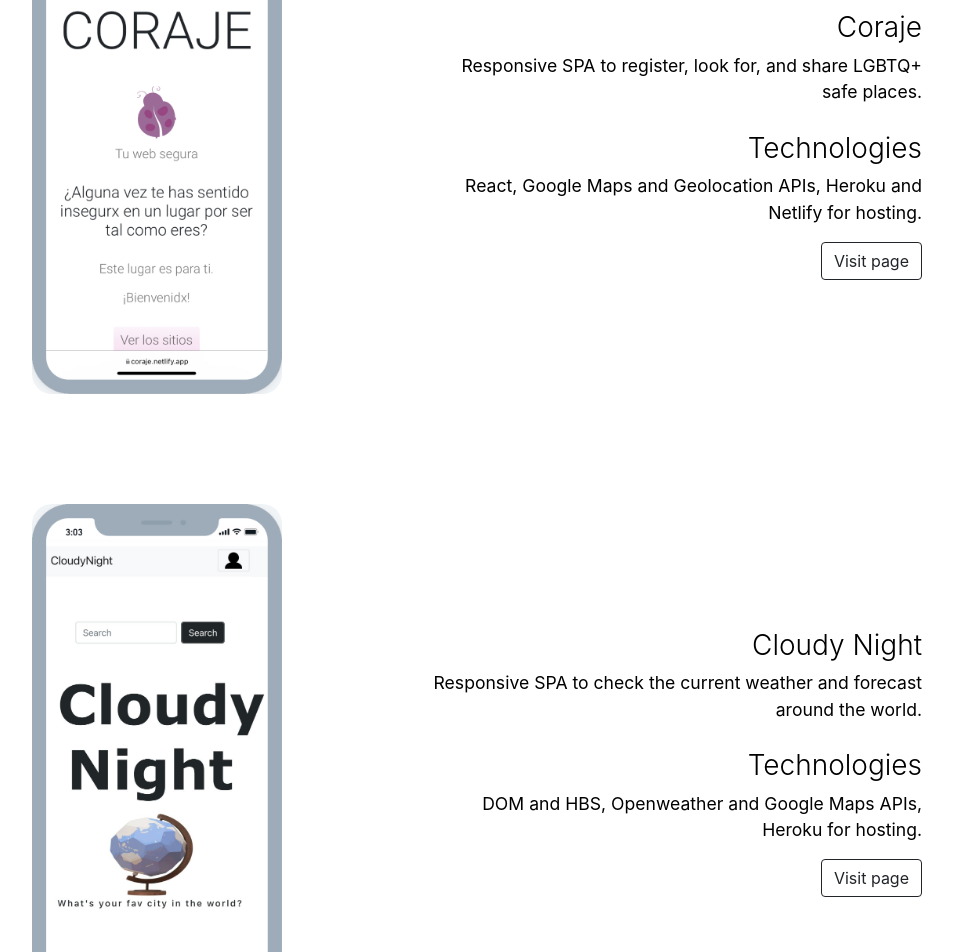
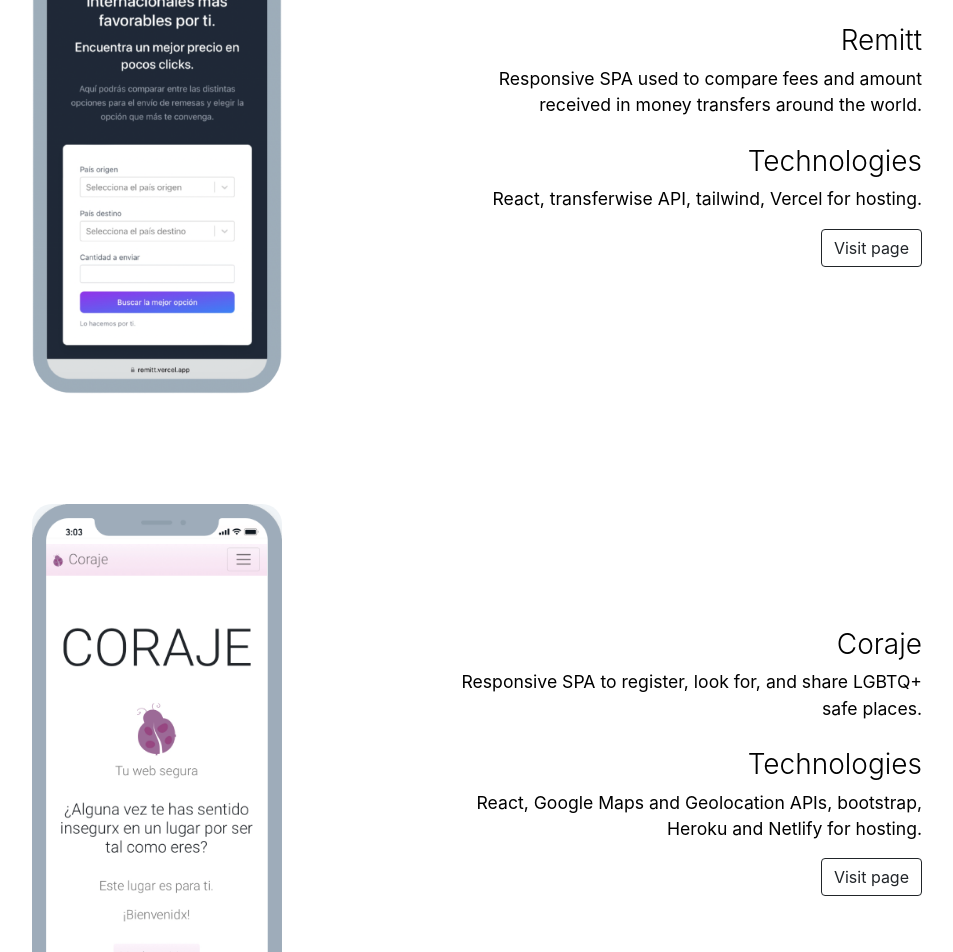
Before and after one commit to ferbperdomo/ferbperdomo.github.io, a React (Create React App) app in the folder portfolio/: page / in a window 1280 px wide. Shown: the part 1580-2532 px from the top of the page, without its empty margins (224-1177 px from the left). Built offline with nearby package versions, Linux system fonts and the light colour scheme.

Commit message:
new project added

```diff
--- a/portfolio/src/pages/IndexPage/IndexPage.css
+++ b/portfolio/src/pages/IndexPage/IndexPage.css
@@ -117,6 +117,7 @@ a:hover {
     margin: 30px;
 }
 
+
 #projects .irongame {
     width: 300px;
 }
--- a/portfolio/src/pages/IndexPage/IndexPage.jsx
+++ b/portfolio/src/pages/IndexPage/IndexPage.jsx
@@ -4,6 +4,7 @@ import mern from '../../img/mern.png'
 import coraje from '../../img/coraje.png'
 import cloudy from '../../img/cloudynight.png'
 import irongame from '../../img/irongame.png'
+import remitt from '../../img/remitt.png'
 import '../IndexPage/IndexPage.css'
 
 const IndexPage = () => {
@@ -53,13 +54,25 @@ const IndexPage = () => {
                         <h2>Projects</h2>
                         <Row>
                             <Col xs={12} md={6} className='images'>
+                                <img src={remitt} alt="app remitt screenshot" />
+                            </Col>
+                            <Col xs={12} md={6}>
+                                <h3>Remitt</h3>
+                                <p>Responsive SPA used to compare fees and amount received in money transfers around the world.</p>
+                                <h3>Technologies</h3>
+                                <p>React, transferwise API, tailwind, Vercel for hosting.</p>
+                                <Button variant='outline-dark' href='https://remitt.vercel.app/' target="_blank">Visit page </Button>
+                            </Col>
+                        </Row>
+                        <Row>
+                            <Col xs={12} md={6} className='images'>
                                 <img src={coraje} alt="app coraje screenshot" />
                             </Col>
                             <Col xs={12} md={6}>
                                 <h3>Coraje</h3>
                                 <p>Responsive SPA to register, look for, and share LGBTQ+ safe places. </p>
                                 <h3>Technologies</h3>
-                                <p>React, Google Maps and Geolocation APIs, Heroku and Netlify for hosting.</p>
+                                <p>React, Google Maps and Geolocation APIs, bootstrap, Heroku and Netlify for hosting.</p>
                                 <Button variant='outline-dark' href='https://coraje.netlify.app/' target="_blank">Visit page </Button>
                             </Col>
                         </Row>
```
Also changed, not shown: portfolio/src/img/remitt.png (added).
